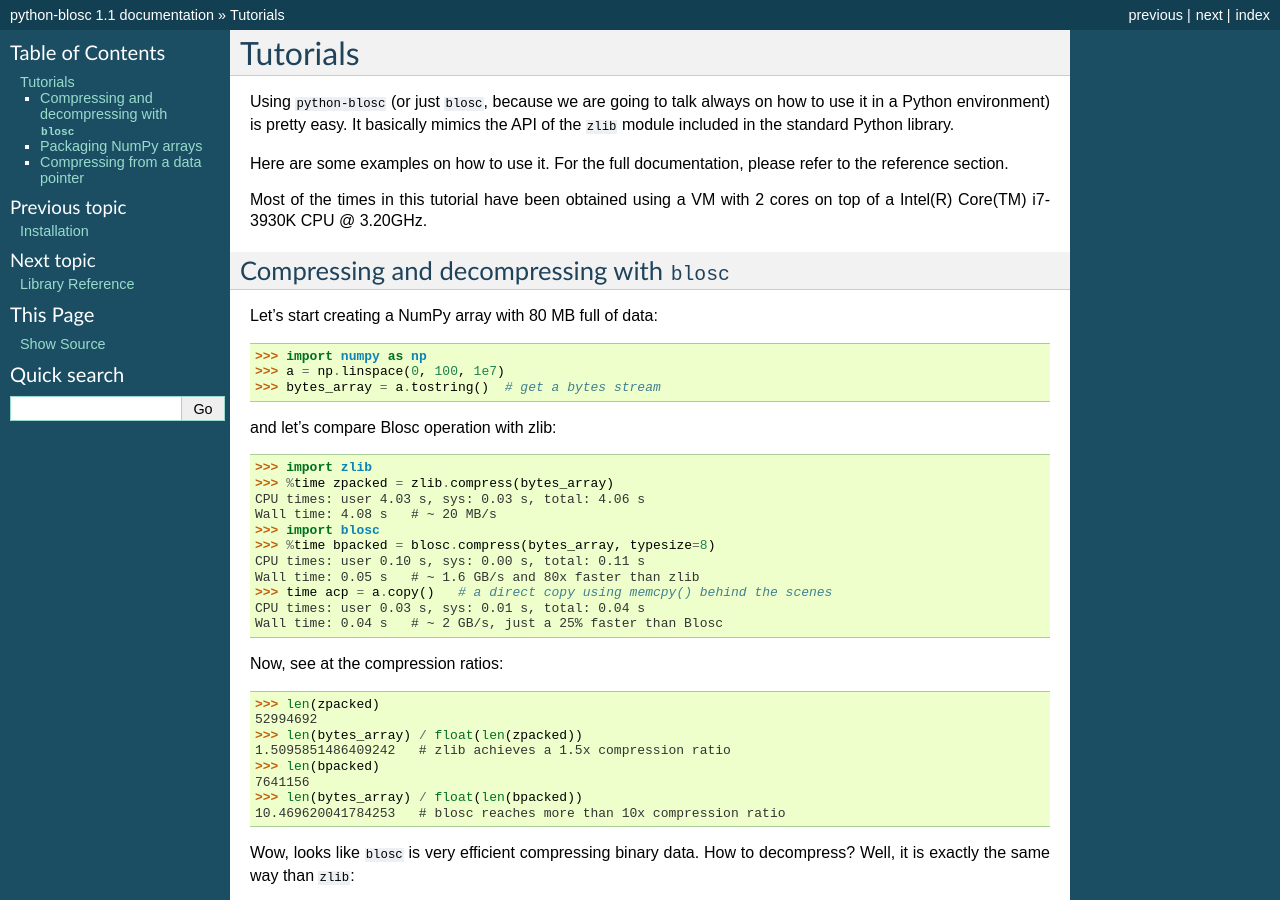
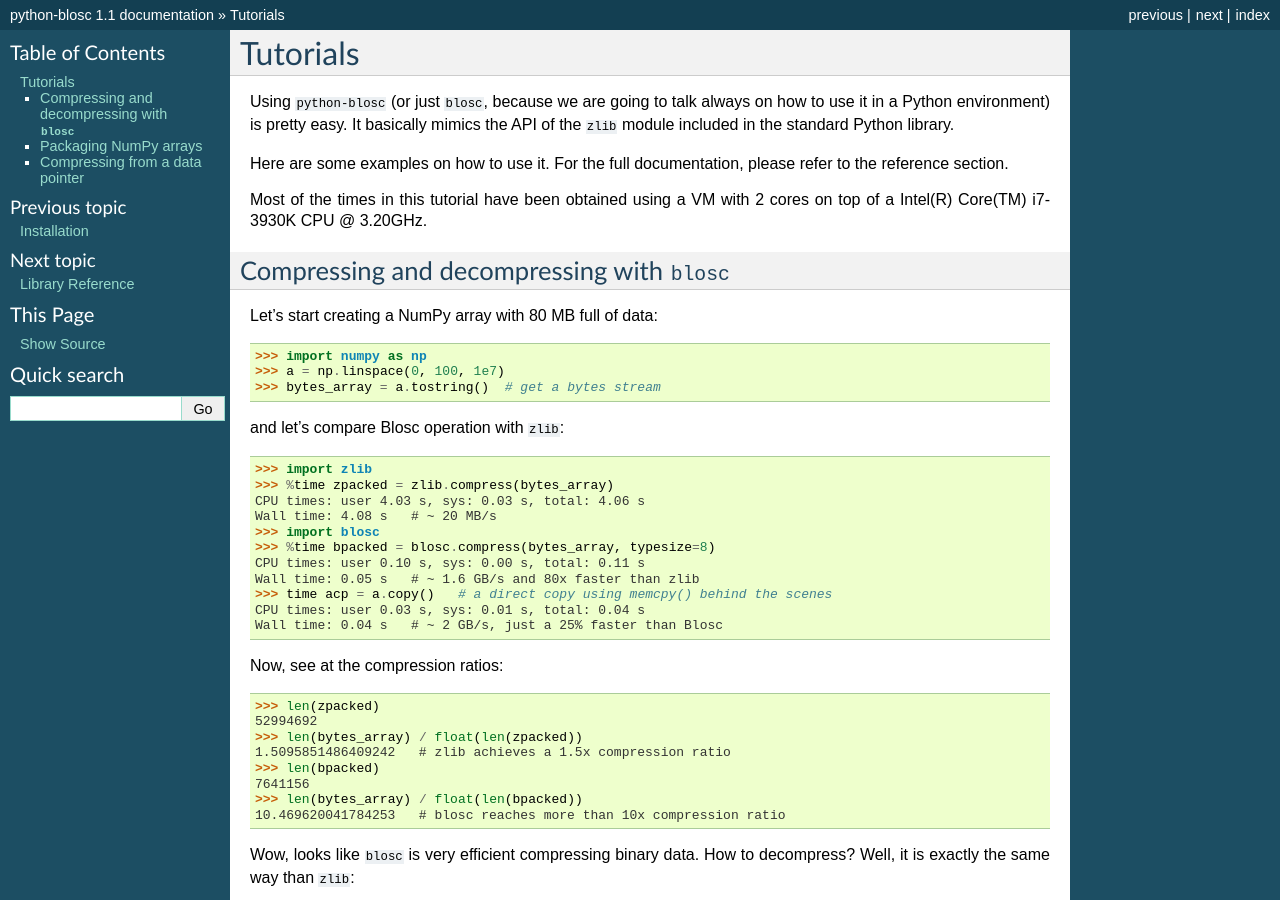
Before and after one commit to Blosc/python-blosc, a Sphinx documentation site: the page built from doc/tutorial.rst, in a window 1280 px wide and 900 px high. Built offline with Sphinx 7.4.7, drawn with Linux system fonts in a browser that asks for light colours.

Commit message:
missing backticks

```diff
--- a/doc/tutorial.rst
+++ b/doc/tutorial.rst
@@ -21,7 +21,7 @@ Let's start creating a NumPy array with 80 MB full of data::
   >>> a = np.linspace(0, 100, 1e7)
   >>> bytes_array = a.tostring()  # get a bytes stream
 
-and let's compare Blosc operation with zlib::
+and let's compare Blosc operation with `zlib`::
 
   >>> import zlib
   >>> %time zpacked = zlib.compress(bytes_array)
```
